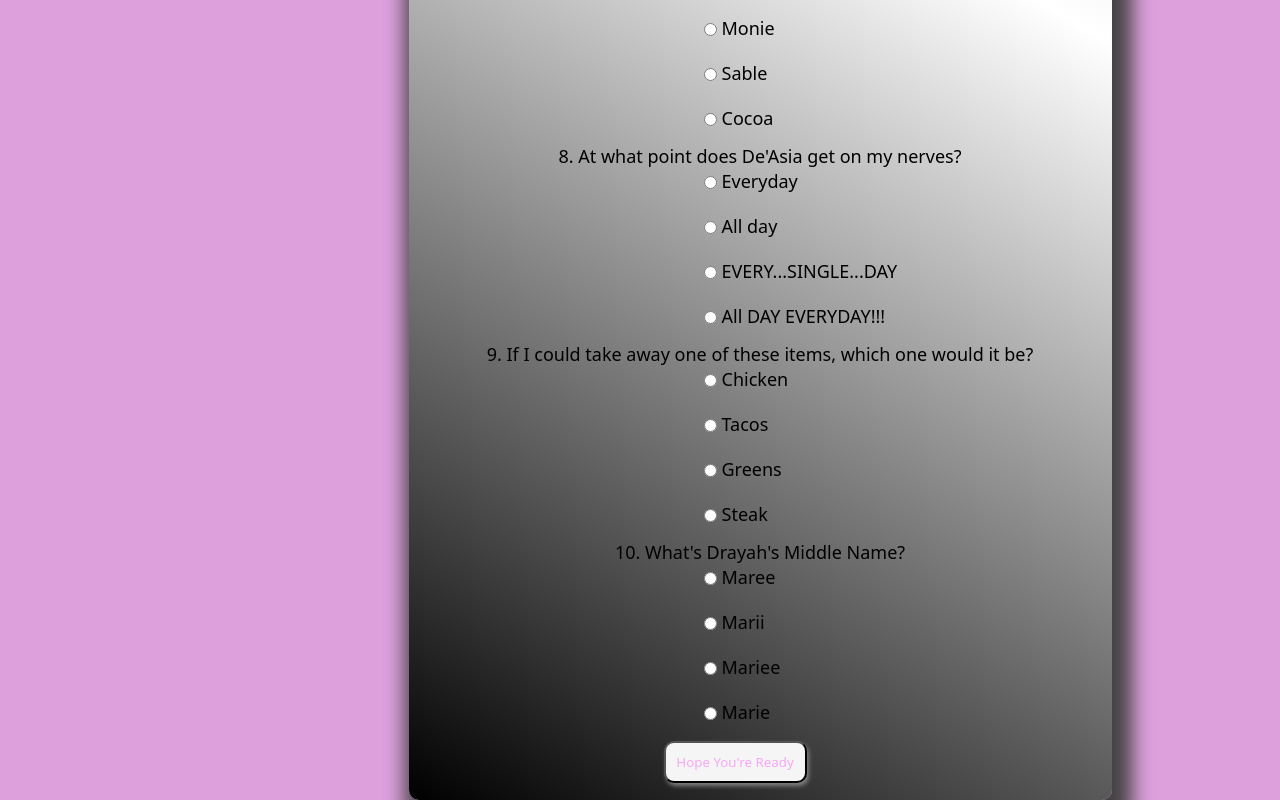
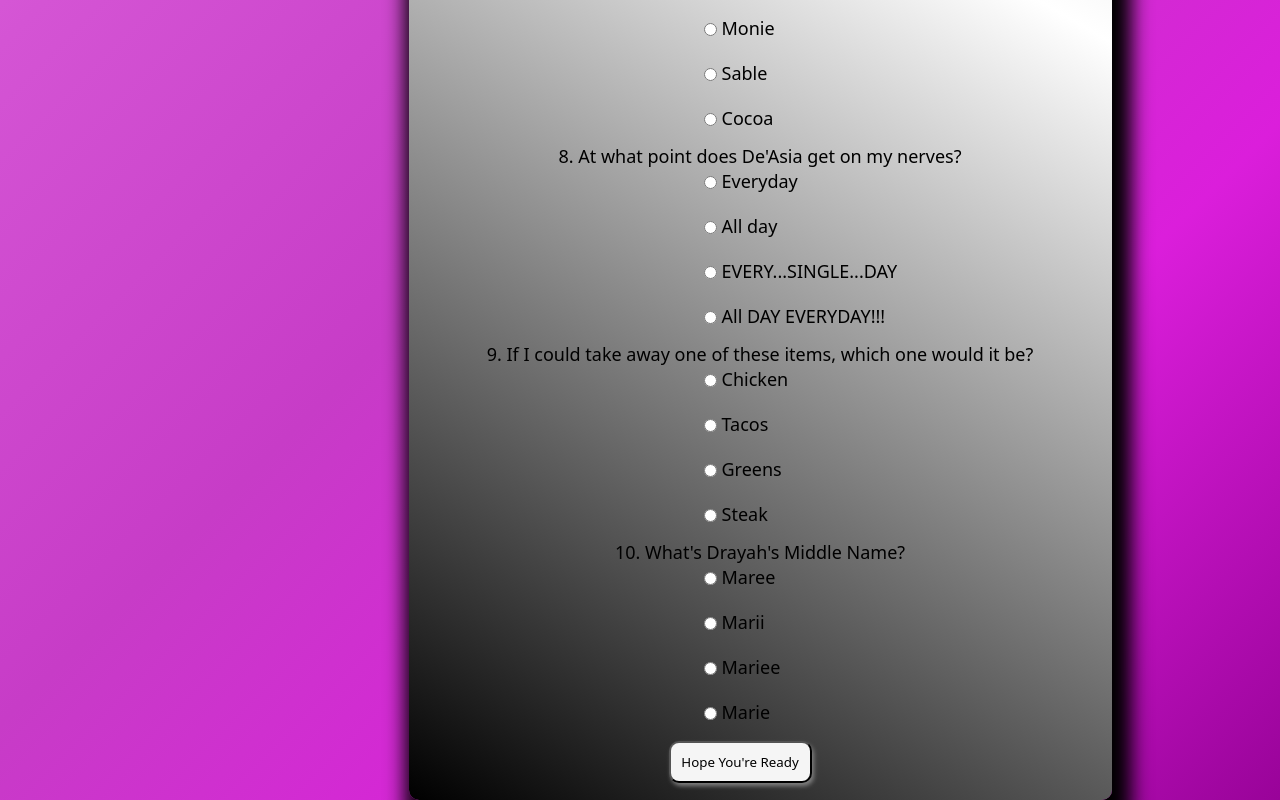
Before and after one commit to Tashh93/About-ME-Quiz, a plain HTML site: page index.html in a window 1280 px wide. Shown: the part 1310-2110 px from the top of the page. Drawn offline with Linux system fonts and the light colour scheme; a web font is replaced by a local one.

Commit message:
edited css and changed background color

```diff
--- a/styles.css
+++ b/styles.css
@@ -43,8 +43,8 @@ table {
 }
 
 html{
-    background-color: plum;
-    background: radial-gradient(135deg, rgb(245, 194, 245), rgb(247, 166, 247), rgb(214,65,214));
+    background-color: black;
+    background: linear-gradient(135deg, plum, rgb(228, 116, 228), rgb(212, 84, 212), rgb(199, 60, 199), rgb(219, 30, 219), rgb(153, 3, 153));
 }
 body{
     font-family: "Sansita Swashed", system-ui;
@@ -113,7 +113,7 @@ span{
 form {
         background: linear-gradient(210deg, grey,white,black);
         border-radius: 10px;
-        box-shadow: 8px 20px 20px 12px rgb(68, 67, 67);
+        box-shadow: 8px 20px 20px 12px black;
         box-sizing: border-box; /* Include padding and border in the width and height */
         display: flex;
         flex-direction: column;
@@ -174,12 +174,13 @@ button{
     background-color: whitesmoke;
     border-radius: 10px;
     box-shadow: 2px 3px 4px grey;
-    color: rgb(247, 166, 247);
+    color: black;
     font-family: "Sansita Swashed", system-ui;
     margin-bottom: 15px;
-    margin-left: 255px;
+    margin-left: 260px;
     outline: none;
     padding: 10px;
+    cursor: grabbing;
     width: 143px;
 }
 
```
